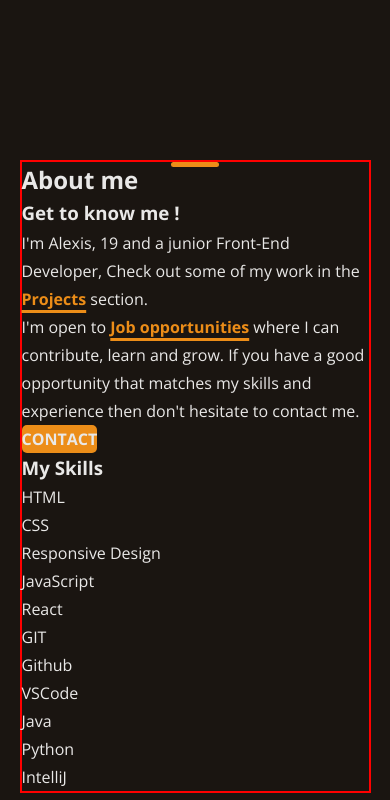
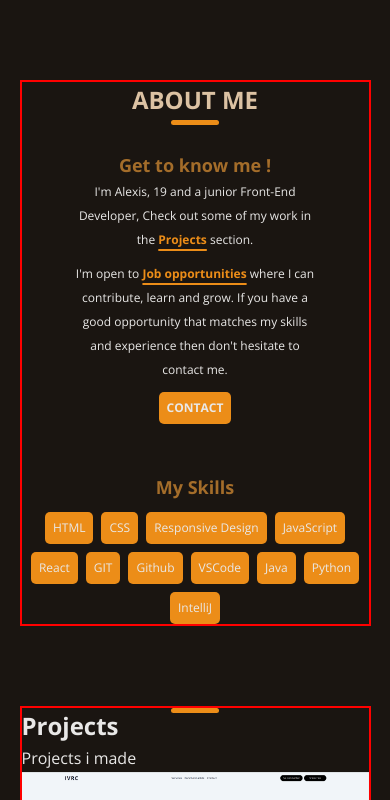
Before and after one commit to DeZoST/portfolio-project, a plain HTML site: page index.html in a window 390 px wide. Shown: the part 844-1644 px from the top of the page. Drawn offline with nearby package versions, Linux system fonts and the light colour scheme.

Commit message:
About section mobile version made

```diff
--- a/styles/style.css
+++ b/styles/style.css
@@ -165,6 +165,68 @@ section{
   padding: 0.25rem 0.75rem;
 }
 
+/* ABOUT */
+
+.about__content{
+  font-size: var(--fs-xs);
+}
+
+.about__content-title{
+  color: var(--clr-primary);
+  text-transform: uppercase;
+  text-align: center;
+  font-size: var(--fs-2xl);
+  margin-bottom: 2rem;
+}
+
+.about__informations-title{
+  color: var(--clr-secondary);
+  font-size: var(--fs-lg);
+  text-align: center;
+
+}
+
+.about__content-informations{
+  display: flex;
+  flex-direction: column;
+  align-items: center;
+  justify-content: center;
+}
+
+.about__informations-description{
+  max-width: 70%;
+  margin-bottom: 10px;
+  text-align: center;
+}
+
+.about__informations-btn{
+  padding: 0.25rem 0.5rem;
+}
+
+.about__content-skills{
+  margin-top: 3rem;
+}
+
+.about__skills-title{
+  text-align: center;
+  color: var(--clr-secondary);
+  font-size: var(--fs-lg);
+}
+
+.about__skills-skills{
+  margin-top: 10px;
+  display: flex;
+  justify-content: center;
+  flex-wrap: wrap;
+  gap: 0.5rem;
+}
+
+.skills__skill{
+  background-color: var(--clr-accent);
+  padding: 0.25rem 0.5rem;
+  border-radius: 5px;
+}
+
 .about__content-title::after,
 .projects__content-title::after,
 .contact__content-title::after {
@@ -178,6 +240,10 @@ section{
   border-radius: 5px;
 }
 
+.about__content-title::after{
+  top: calc(100% + 7.5rem);
+}
+
 .hidden{
   opacity: 0;
   transition: all 2s;
--- a/styles/utils.css
+++ b/styles/utils.css
@@ -30,7 +30,7 @@
 .text-accent {
   color: var(--clr-accent);
   text-decoration: underline var(--clr-accent);
-  text-decoration-thickness: 3px;
+  text-decoration-thickness: 2px;
   text-underline-offset: 5px;
   font-weight: bold;
 }
@@ -43,7 +43,7 @@
 .container {
   width: 90%;
   margin-inline: auto;
-  margin-bottom: 10rem;
+  margin-bottom: 5rem;
   padding: 0;
 }
 
```
